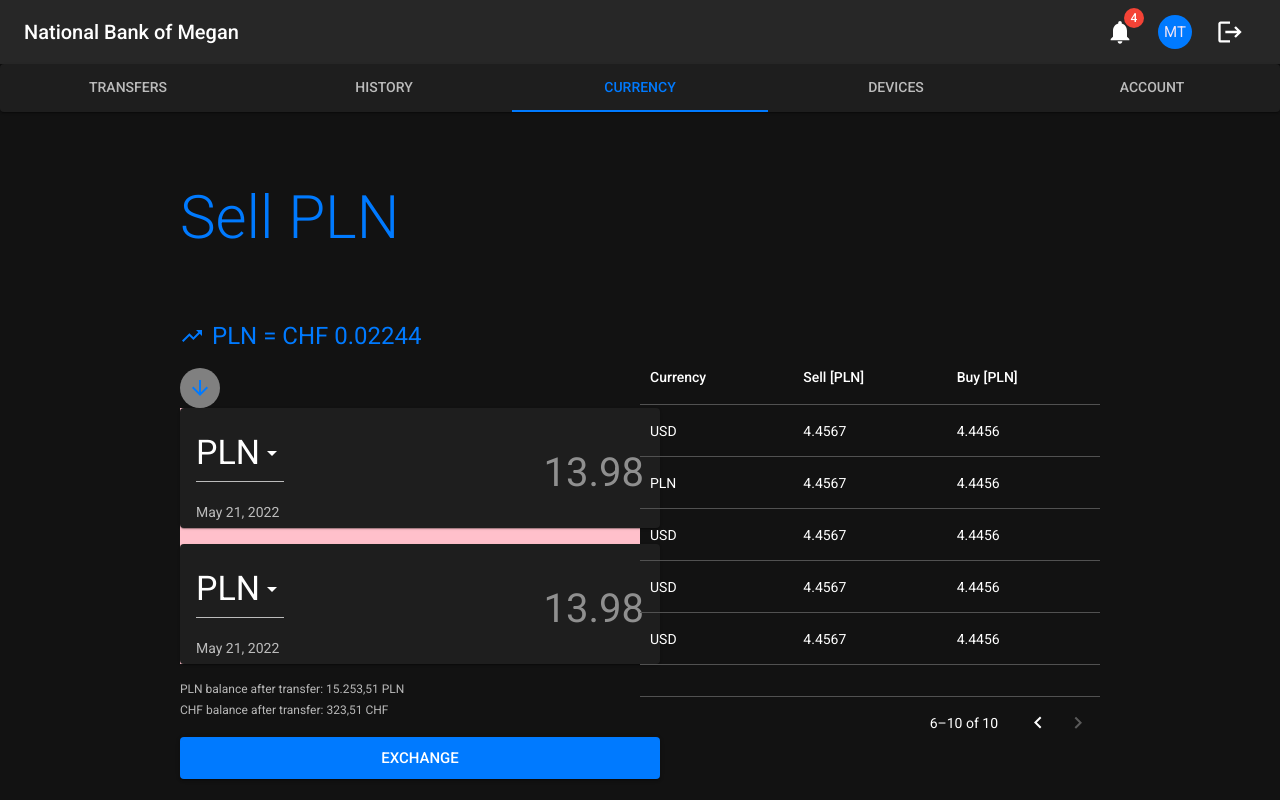
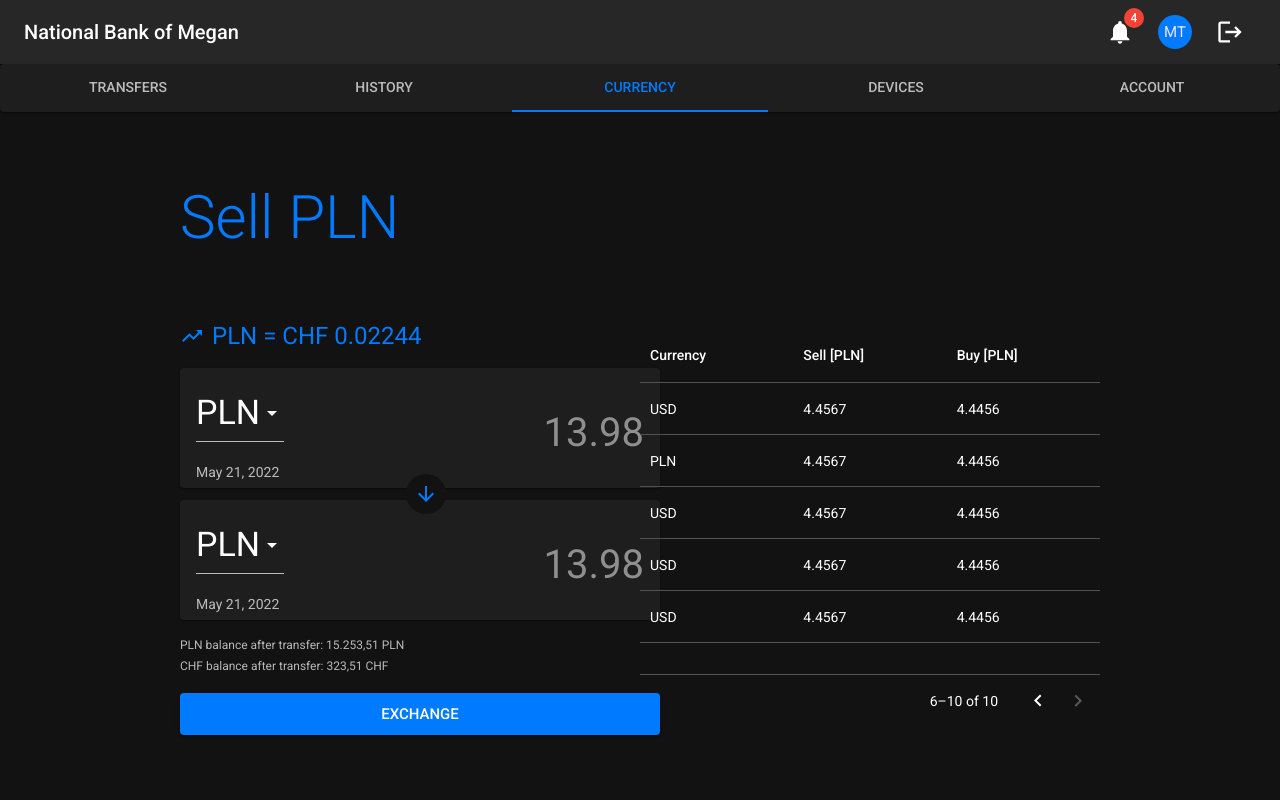
Before and after one commit to National-Bank-of-Megan/secure-bank-web-client, a React (Create React App) app: page /exchange in a window 1280 px wide. Built offline with nearby package versions, Linux system fonts and the light colour scheme.

Commit message:
currency exchange page

```diff
--- a/src/components/currency-exchange/CurrencyExchangeForm.tsx
+++ b/src/components/currency-exchange/CurrencyExchangeForm.tsx
@@ -3,7 +3,7 @@ import {
     Box, Button,
     Card,
     CardContent, FormHelperText,
-    InputAdornment,
+    InputAdornment, Paper,
     Stack,
     TextField,
     Typography,
@@ -130,16 +130,21 @@ export default function CurrencyExchangeForm() {
                     <Typography variant="h5" color="primary.main">PLN = CHF 0.02244</Typography>
                 </Box>
                 <Box>
-                    <Avatar sx={{
-                        backgroundColor: 'grey',justifyContent:'center'
+                <Box sx={{width:'480px'}}>
+                    {exchangeCard()}
+                    <Avatar
+
+                        sx={{
+                        bgcolor :'background.paper',border:'1px solid primary' ,zIndex:'111111', position:'relative',marginTop :'-14px', marginBottom :'-14px', marginLeft:'47%'
+
+
                     }}>
+
                         <ArrowDownwardIcon sx={{color: "primary.main"}}/>
                     </Avatar>
-                <Stack spacing={2} sx={{backgroundColor:'pink'}}>
-                    {exchangeCard()}
 
                     {exchangeCard()}
-                </Stack>
+                </Box>
                 </Box>
 
                 <Stack spacing={0.1}>
```
